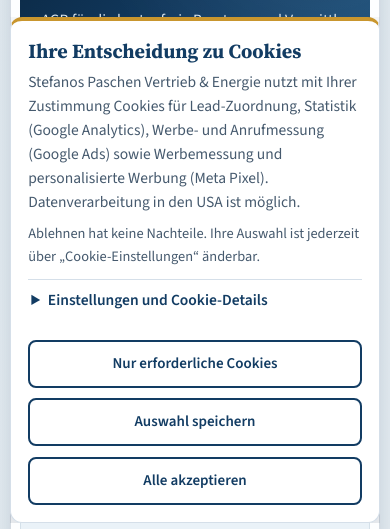
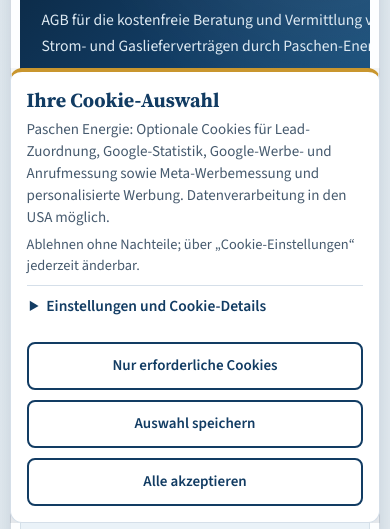
Before and after one commit to derichsjonas330-ai/TarifKompassWEB, a website: page agb.html in a window 390 px wide. Shown: the part 311-840 px from the top of the page. Drawn offline with Linux system fonts and the light colour scheme.

Commit message:
Refine mobile consent summary after 360px visual review

```diff
--- a/assets/cookie-consent.css
+++ b/assets/cookie-consent.css
@@ -133,6 +133,10 @@ footer .footer-links .pe-cookie-settings:hover{
   .pe-cookie-actions{min-width:0;width:100%}
 }
 @media(max-width:460px){
+  .pe-cookie-panel{padding:1rem;gap:.75rem}
+  .pe-cookie-copy p{font-size:.94rem;line-height:1.45}
+  .pe-cookie-copy .pe-cookie-notice{margin-top:.4rem}
+  .pe-cookie-disclosure{margin-top:.5rem}
   .pe-cookie-actions{grid-template-columns:1fr}
   .pe-cookie-choice{width:100%}
 }
--- a/assets/cookie-consent.js
+++ b/assets/cookie-consent.js
@@ -340,13 +340,13 @@
     banner.innerHTML =
       '<div class="pe-cookie-panel">' +
         '<div class="pe-cookie-copy">' +
-          '<h2>Ihre Entscheidung zu Cookies</h2>' +
-          '<p>Stefanos Paschen Vertrieb &amp; Energie nutzt mit Ihrer Zustimmung Cookies für Lead-Zuordnung, Statistik (Google Analytics), Werbe- und Anrufmessung (Google Ads) sowie Werbemessung und personalisierte Werbung (Meta Pixel). Datenverarbeitung in den USA ist möglich.</p>' +
-          '<p class="pe-cookie-notice">Ablehnen hat keine Nachteile. Ihre Auswahl ist jederzeit über „Cookie-Einstellungen“ änderbar.</p>' +
+          '<h2>Ihre Cookie-Auswahl</h2>' +
+          '<p>Paschen Energie: Optionale Cookies für Lead-Zuordnung, Google-Statistik, Google-Werbe- und Anrufmessung sowie Meta-Werbemessung und personalisierte Werbung. Datenverarbeitung in den USA möglich.</p>' +
+          '<p class="pe-cookie-notice">Ablehnen ohne Nachteile; über „Cookie-Einstellungen“ jederzeit änderbar.</p>' +
           '<details class="pe-cookie-disclosure">' +
             '<summary>Einstellungen und Cookie-Details</summary>' +
             '<div class="pe-cookie-disclosure-content">' +
-              '<p>Sie entscheiden, welche optionalen Cookies Sie erlauben. Ihre Auswahl speichern wir für sechs Monate. <a href="/datenschutz#cookies">Details in der Datenschutzerklärung</a>.</p>' +
+              '<p>Verantwortlicher: Stefanos Paschen Vertrieb &amp; Energie. Sie entscheiden, welche optionalen Cookies Sie erlauben. Ihre Auswahl speichern wir für sechs Monate. <a href="/datenschutz#cookies">Details in der Datenschutzerklärung</a>.</p>' +
           '<fieldset class="pe-cookie-options"><legend>Optionale Zwecke auswählen</legend>' +
             '<label class="pe-cookie-option"><input type="checkbox" id="pe-consent-lead"><span><strong>Lead-Zuordnung</strong><span>Ein zufälliger Lead-Code und Ihr erster Besuchszeitpunkt helfen uns, wiederkehrende Anfragen zuzuordnen und Website-Leads abzurechnen. Speicherdauer: sechs Monate.</span></span></label>' +
             '<label class="pe-cookie-option"><input type="checkbox" id="pe-consent-analytics"><span><strong>Statistik mit Google Analytics</strong><span>Google Ireland Limited verarbeitet Nutzungs- und Gerätedaten, damit wir unsere Website verbessern können. Eine Verarbeitung in den USA ist möglich. Analyse-Cookies: bis zu sechs Monate. Keine personalisierte Werbung.</span></span></label>' +
```
Also changed, not shown: tests/google-ads-consent.test.mjs (+4 -1 lines).
